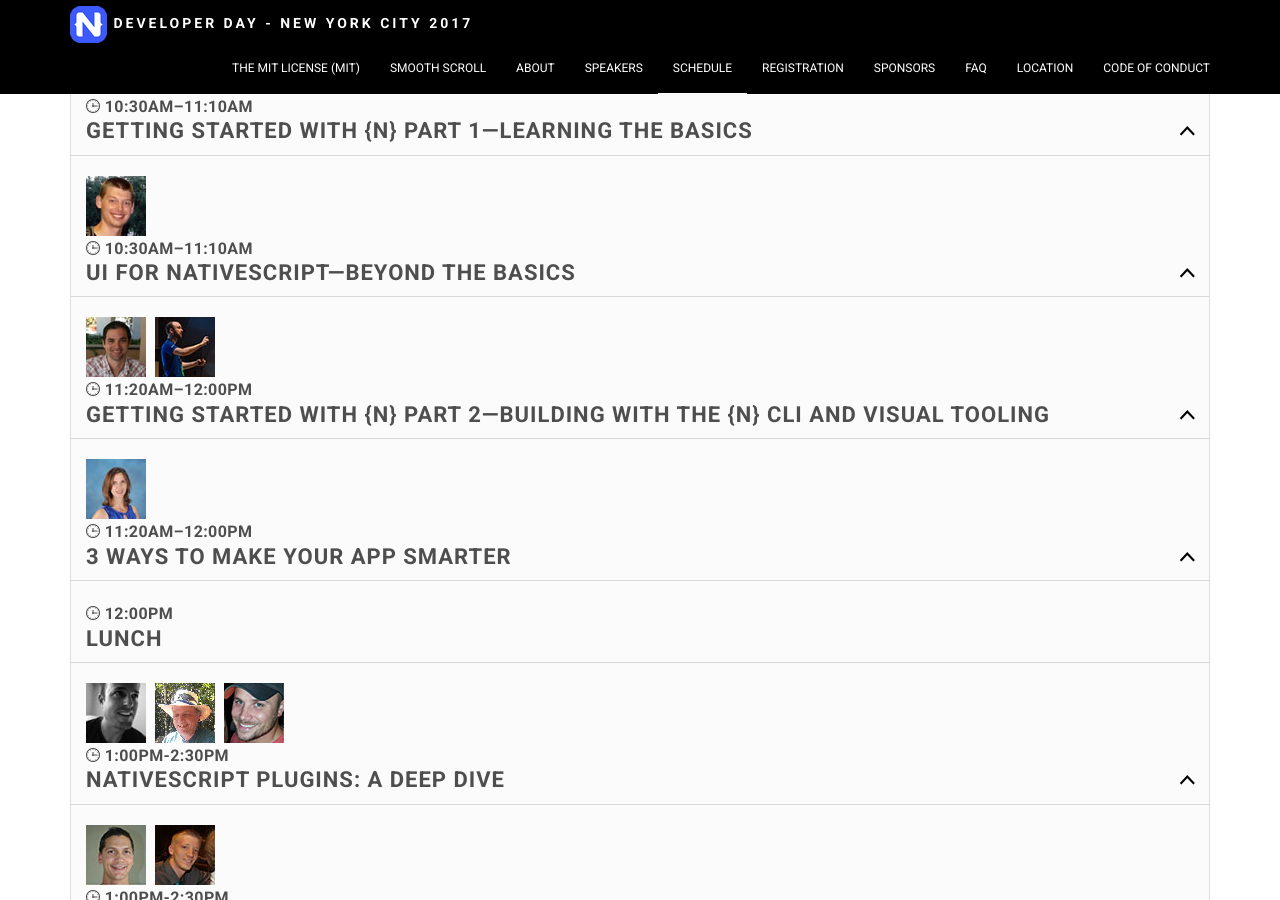
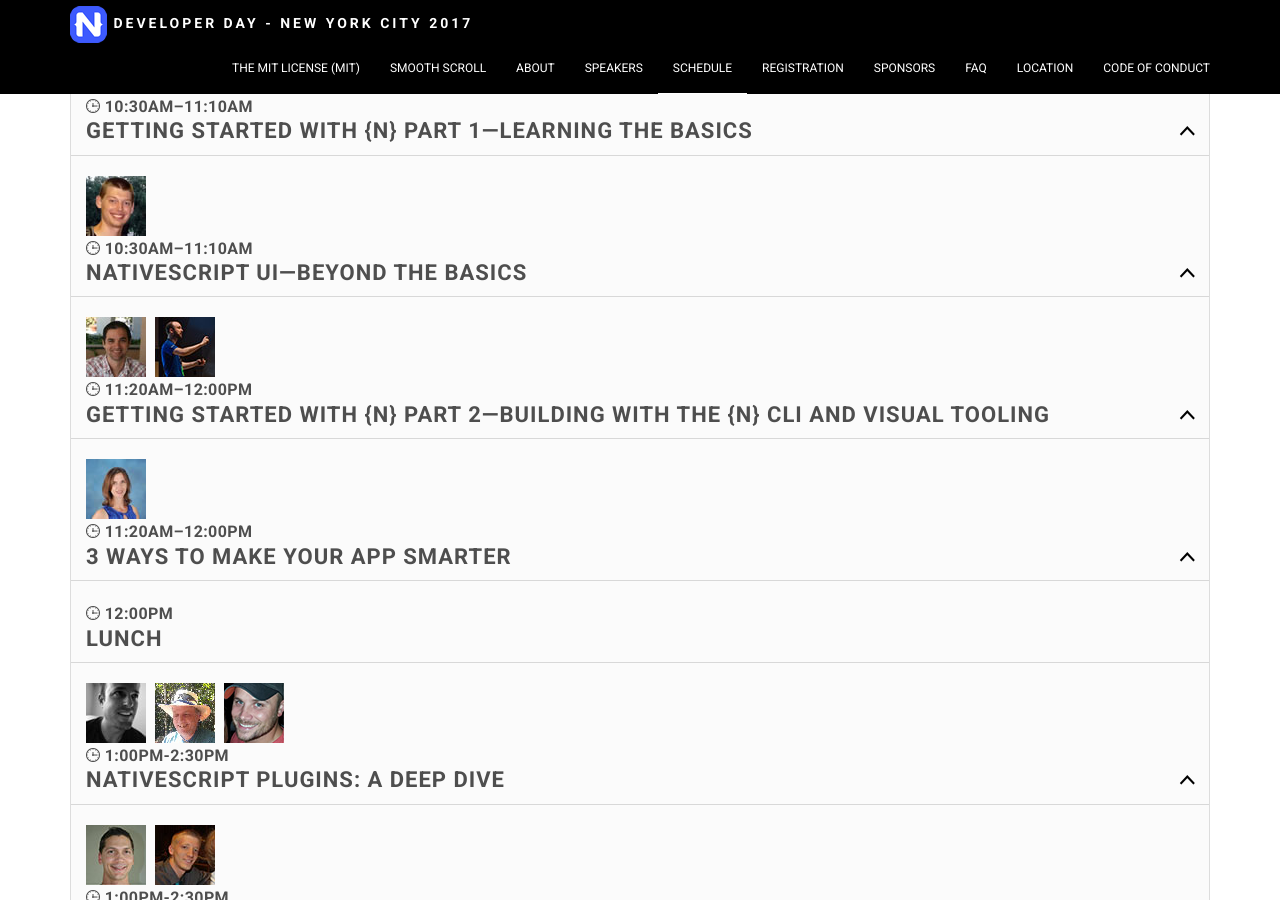
Before and after one commit to NativeScript/nativescript-developer-day, a Jekyll site: the page built from index.html, in a window 1280 px wide and 900 px high, scrolled down 6563 px. Built offline with Jekyll 4.4.1, drawn with Linux system fonts in a browser that asks for light colours; some web fonts are replaced.

Commit message:
name change

```diff
--- a/_data/schedule.yaml
+++ b/_data/schedule.yaml
@@ -14,9 +14,9 @@
         description: "So you want to build native mobile apps for iOS and Android, with JavaScript? You've certainly come to the right place. In this talk, we will cover how we got to where we are today with NativeScript, take a brief look at some competing frameworks, and show you how to build a simple NativeScript app from scratch. You'll learn how to use the skills of a web developer (JavaScript, CSS, and a tag-based markup language) to create truly native cross-platform apps from one codebase."
         speakers:
             - name: "Rob Lauer"
-    -   title: "UI for NativeScript—Beyond the Basics"
+    -   title: "NativeScript UI—Beyond the Basics"
         start_time: "10:30am–11:10am"
-        description: "UI for NativeScript is a set of free and premium user interface components for building powerful interactions in your apps. In this session you’ll learn what the components are, how they work, and some of the fun things you can do with them in your apps. Come to learn more about building charts, graphs, forms, and more 📊 "
+        description: "NativeScript UI is a set of free and premium user interface components for building powerful interactions in your apps. In this session you’ll learn what the components are, how they work, and some of the fun things you can do with them in your apps. Come to learn more about building charts, graphs, forms, and more 📊 "
         speakers:
             - name: "TJ VanToll"
     -   title: "Getting Started with {N} Part 2—Building with the {N} CLI and Visual Tooling"
```
